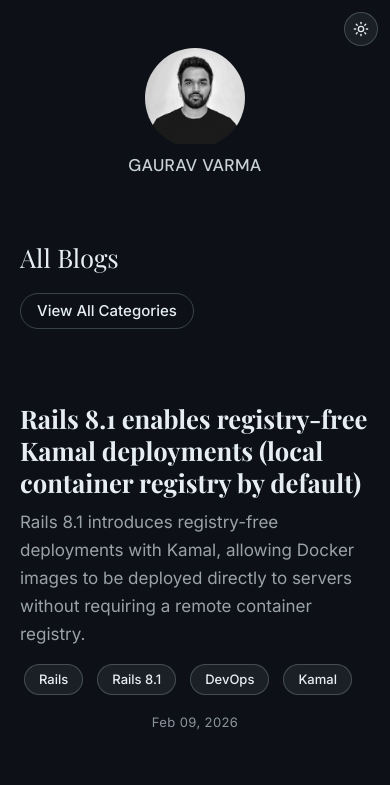
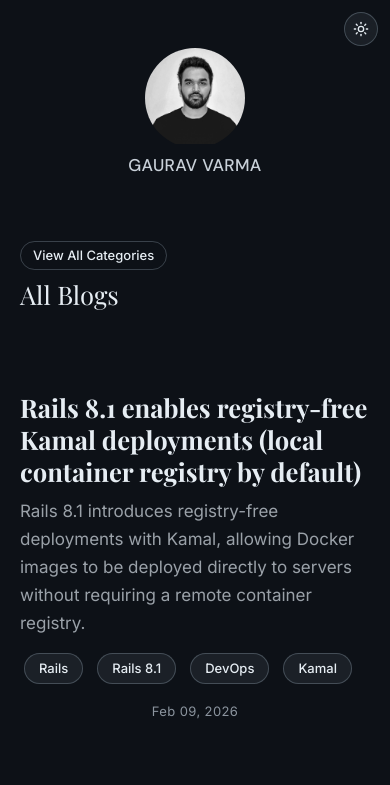
Before and after one commit to gaurav-varma/gauravvarma.dev, a Next.js app: page /blog/all in a window 390 px wide. Shown: the top 785 px of the page. Built offline with nearby package versions, Linux system fonts and the light colour scheme; no server answers.

Commit message:
Fix button order

```diff
--- a/styles/globals.css
+++ b/styles/globals.css
@@ -441,14 +441,21 @@
   }
 
   /* Stack page-header rows (h4 title + button) vertically */
+  /* Page header rows (h4 title + nav button): column layout on mobile.
+   * Button moves ABOVE the title — standard mobile back-navigation pattern
+   * (Apple HIG, Material): "where I came from" sits above "where I am". */
   .d-flex:has(> h4) {
     flex-direction: column !important;
     align-items: flex-start !important;
-    gap: 12px;
+    gap: 8px;
   }
 
+  /* Button: order -1 places it before the h4 in the column */
   .d-flex:has(> h4) > .ms-auto {
+    order: -1;
     margin-left: 0 !important;
+    font-size: 13px !important; /* smaller — reads as nav, not primary action */
+    padding: 4px 12px !important;
   }
 
   /* ── Vertical rhythm — blog list ── */
```
